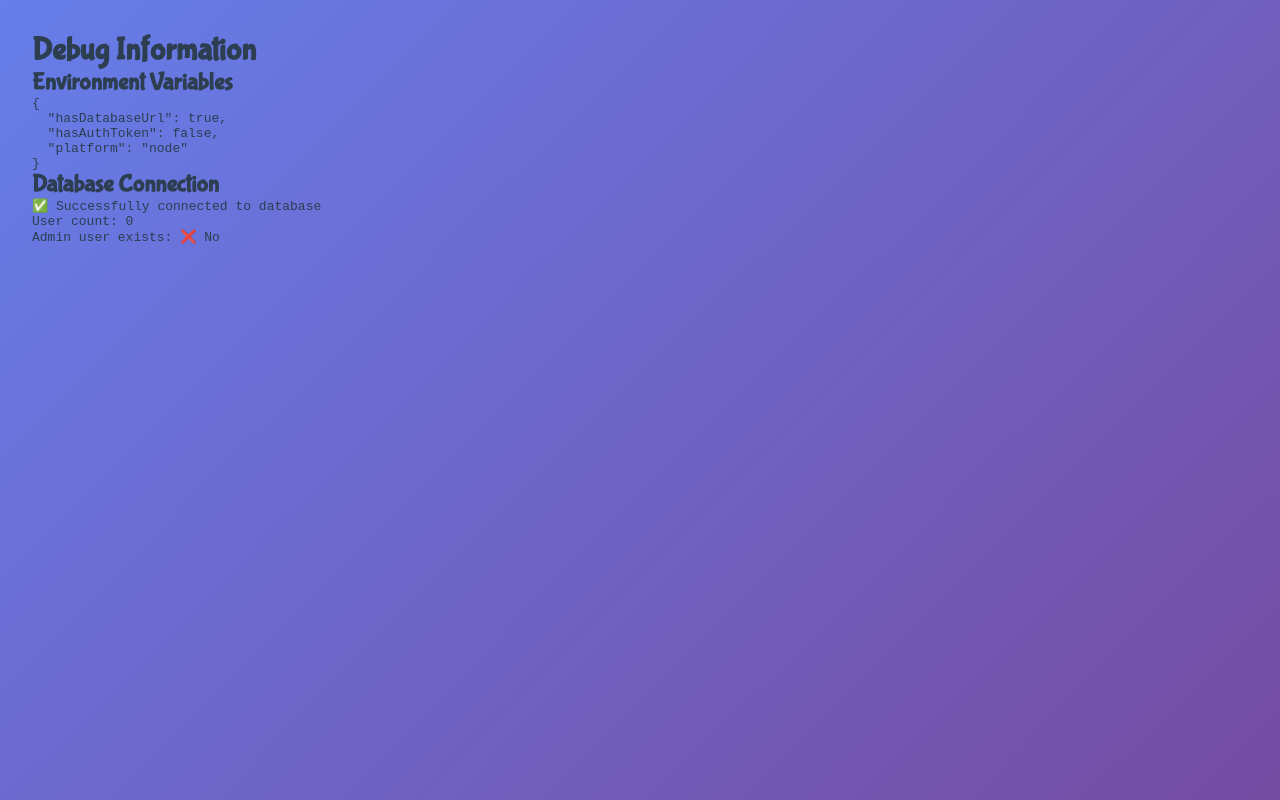
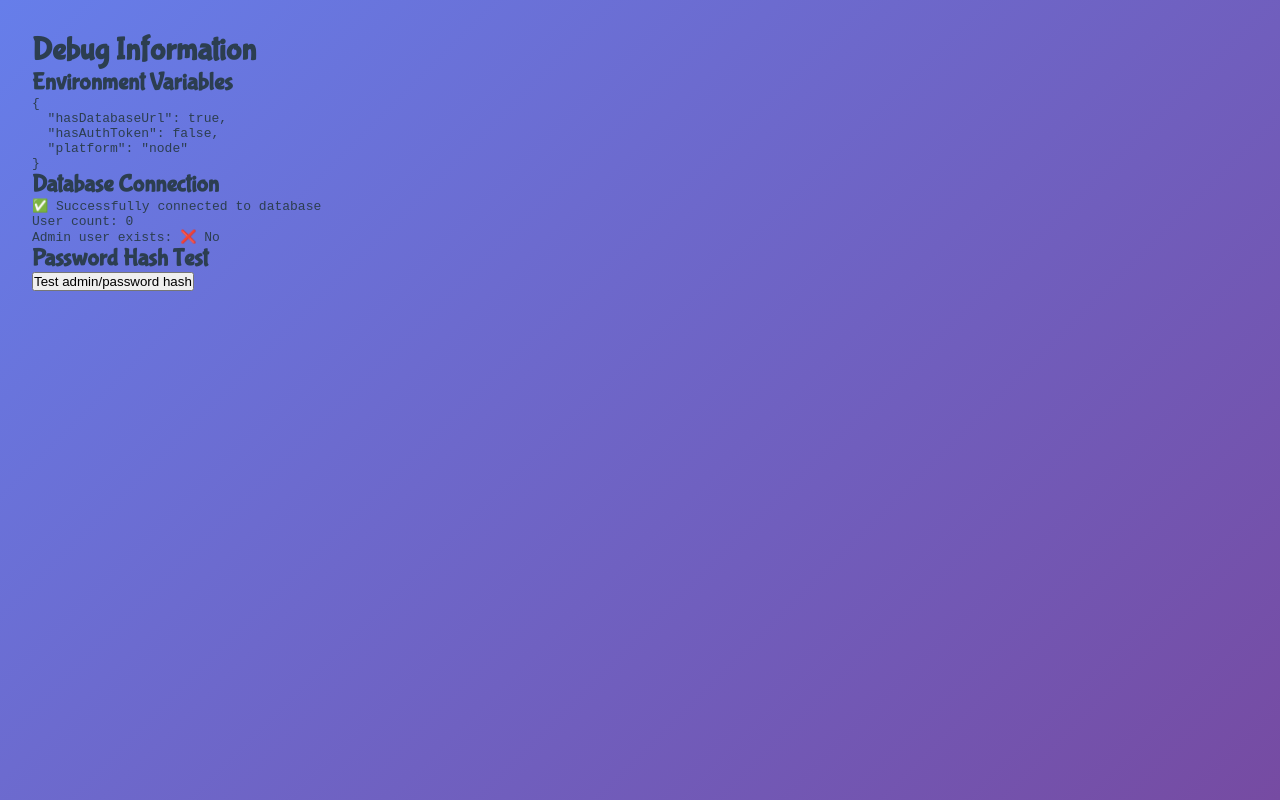
Before and after one commit to bsim26/disneyland-toy-tracker, a SvelteKit app: page /debug in a window 1280 px wide. Built offline with nearby package versions, Linux system fonts and the light colour scheme; no server answers; the database is empty.

Commit message:
Add hash testing to debug page

```diff
--- a/src/routes/debug/+page.svelte
+++ b/src/routes/debug/+page.svelte
@@ -1,5 +1,22 @@
 <script lang="ts">
 	let { data } = $props();
+	let testResult = $state<any>(null);
+	let loading = $state(false);
+
+	async function testHash() {
+		loading = true;
+		try {
+			const response = await fetch('/debug/hash', {
+				method: 'POST',
+				headers: { 'Content-Type': 'application/json' },
+				body: JSON.stringify({ username: 'admin', password: 'password' })
+			});
+			testResult = await response.json();
+		} catch (error) {
+			testResult = { error: error instanceof Error ? error.message : 'Unknown error' };
+		}
+		loading = false;
+	}
 </script>
 
 <div style="padding: 2rem; font-family: monospace;">
@@ -21,4 +38,13 @@
 			<pre style="background: #f5f5f5; padding: 1rem; overflow: auto;">{data.stack}</pre>
 		{/if}
 	{/if}
+
+	<h2>Password Hash Test</h2>
+	<button onclick={testHash} disabled={loading}>
+		{loading ? 'Testing...' : 'Test admin/password hash'}
+	</button>
+
+	{#if testResult}
+		<pre style="background: #f5f5f5; padding: 1rem; overflow: auto; margin-top: 1rem;">{JSON.stringify(testResult, null, 2)}</pre>
+	{/if}
 </div>
--- /dev/null
+++ b/src/routes/debug/hash/+server.ts
@@ -0,0 +1,30 @@
+import { json } from '@sveltejs/kit';
+import { sha256 } from '@oslojs/crypto/sha2';
+import { encodeHexLowerCase } from '@oslojs/encoding';
+import { db } from '$lib/server/db';
+import * as table from '$lib/server/db/schema';
+import { eq } from 'drizzle-orm';
+import type { RequestHandler } from './$types';
+
+export const POST: RequestHandler = async ({ request }) => {
+	const { password, username } = await request.json();
+
+	const generatedHash = encodeHexLowerCase(
+		sha256(new TextEncoder().encode(password))
+	);
+
+	// Get the stored hash from database
+	const results = await db
+		.select()
+		.from(table.user)
+		.where(eq(table.user.username, username));
+
+	const user = results.at(0);
+
+	return json({
+		generatedHash,
+		storedHash: user?.passwordHash,
+		match: generatedHash === user?.passwordHash,
+		userExists: !!user
+	});
+};
--- a/src/routes/login/+page.svelte
+++ b/src/routes/login/+page.svelte
@@ -46,10 +46,6 @@
 				✨ Enter the Magic Kingdom
 			</button>
 		</form>
-
-		<p class="hint">
-			💡 Hint: Default credentials are <code>admin</code> / <code>password</code>
-		</p>
 	</div>
 </div>
 
```
